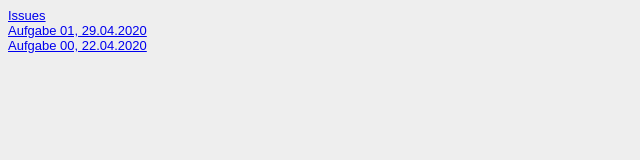
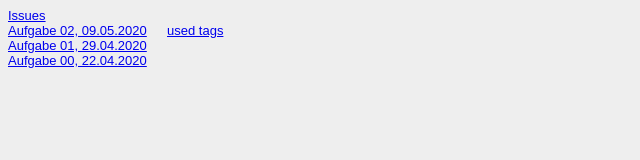
Before and after one commit to TamaraAuber/GIS_SoSe_2020, a plain HTML site: page Steckbrief/steckbrief.htm in a window 1280 px wide. Shown: the whole page, without its empty margins (0-640 px from the left). Drawn offline with Linux system fonts and the light colour scheme.

Commit message:
Steckbrief update: Aufgabe 02 -Verlinkung zu Steckbrief

```diff
--- a/Steckbrief/steckbrief.htm
+++ b/Steckbrief/steckbrief.htm
@@ -17,6 +17,10 @@
 	<!-- Hier die Links zu den gelösten Aufgaben einstellen, aktuelle oben, alte stehen lassen! Format: Aufgabenbezeichnung, Datum -->
 	<a href="https://github.com/TamaraAuber/GIS_SoSe_2020/issues" target="_blank">Issues</a>
 	<br/>
+	<a href="https://tamaraauber.github.io/GIS_SoSe_2020/Aufgabe02/zweiteAufgabe-Portfolio.html" target="_blank">Aufgabe 02, 09.05.2020</a>
+	&emsp;
+	<a href="https://tamaraauber.github.io/GIS_SoSe_2020/Aufgabe02/zweiteAufgabe-tags_used.html" target="_blank"> used tags</a>
+	<br/>
 	<a href="https://tamaraauber.github.io/GIS_SoSe_2020/Aufgabe01/ersteAufgabe.html" target="_blank">Aufgabe 01, 29.04.2020</a>
 	<br/>
 	<a href="https://tamaraauber.github.io/GIS_SoSe_2020/Aufgabe00/index.html" target="_blank">Aufgabe 00, 22.04.2020</a>
```
